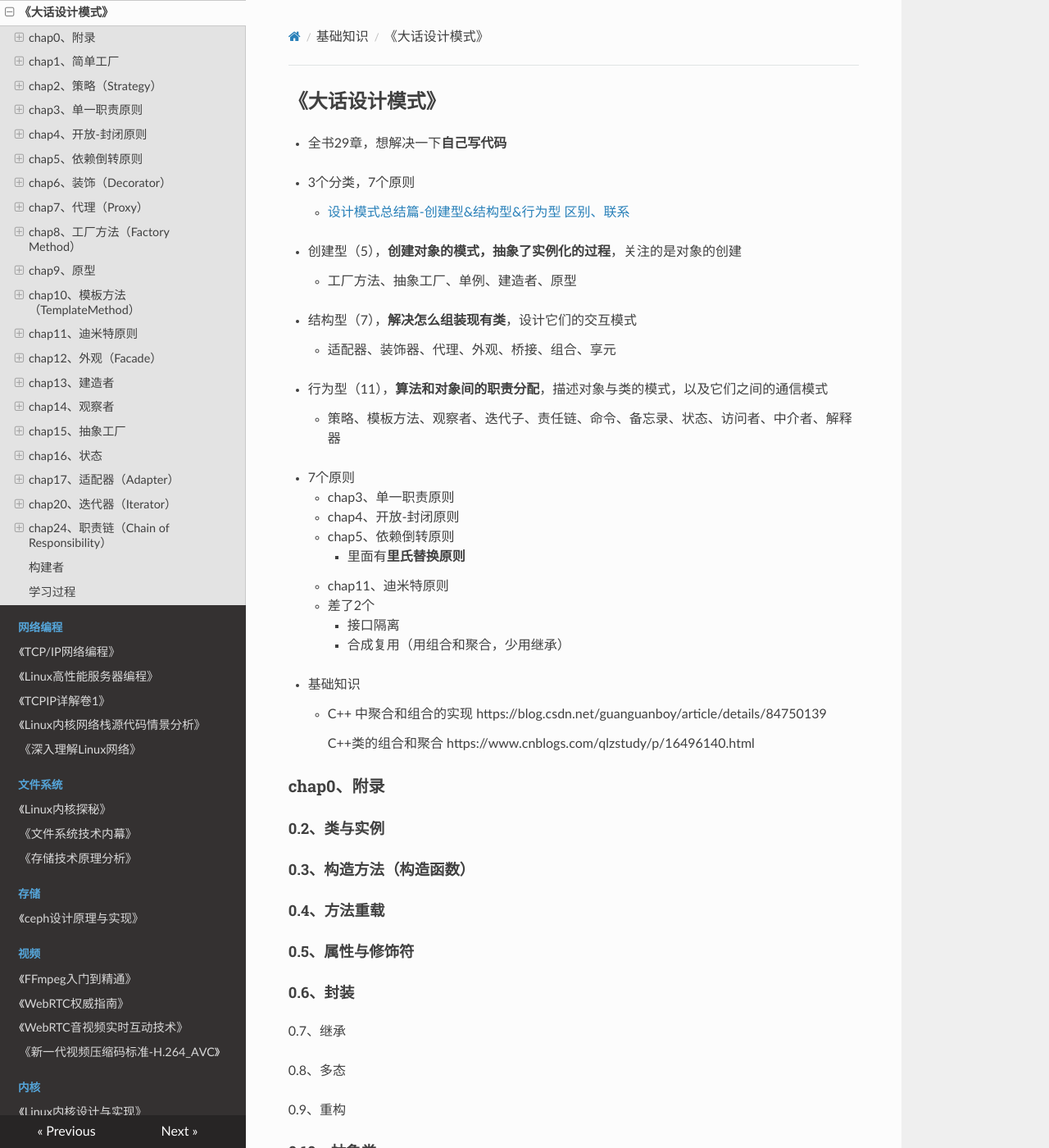
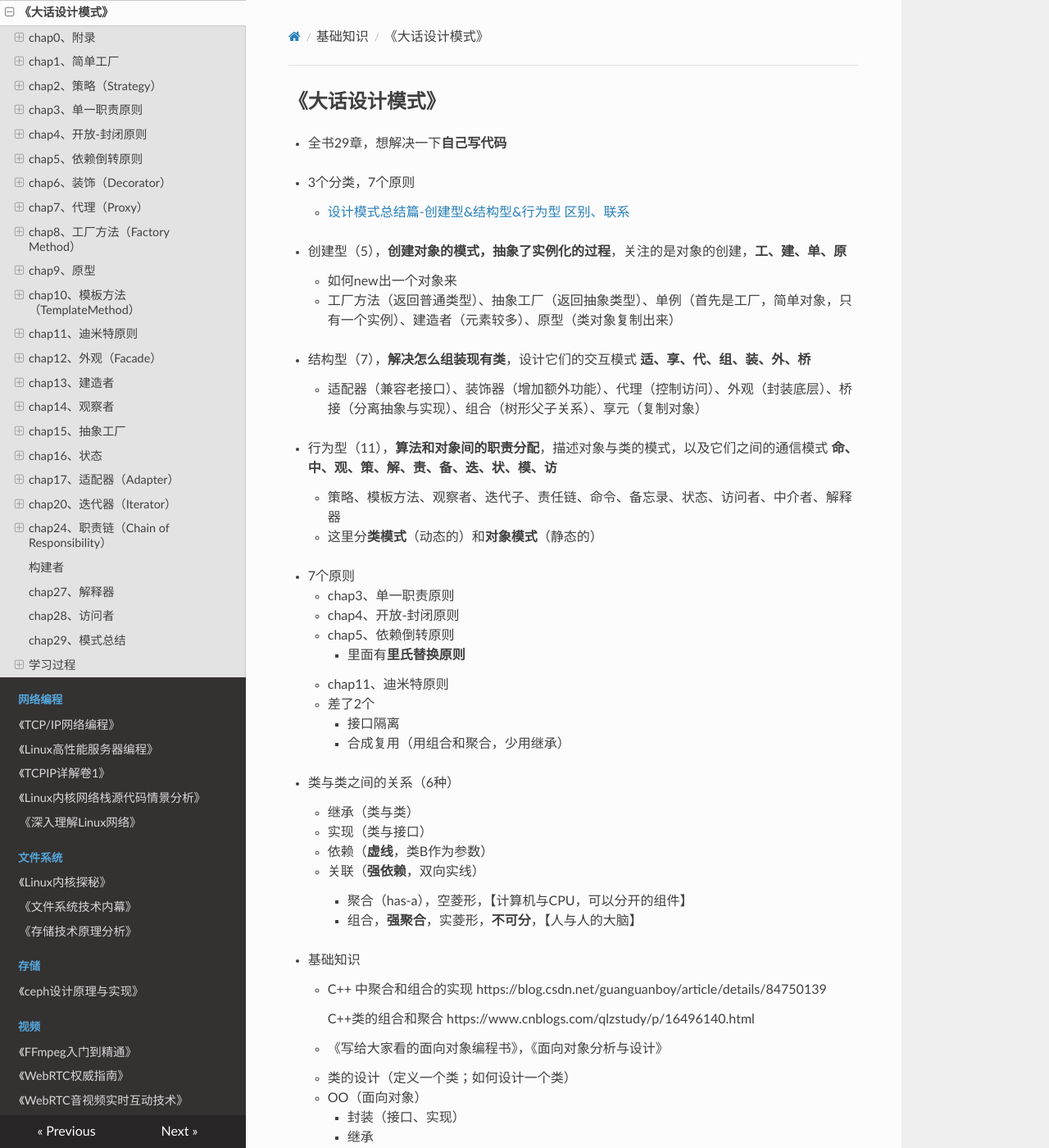
Before and after one commit to wolflion/booknotes, an MkDocs documentation site: the page built from docs/408/大话设计模式.md, in a window 1280 px wide and 1400 px high. Shown: the whole window at 82% size. Built offline with MkDocs 1.6.1, drawn with Linux system fonts in a browser that asks for light colours; nearby versions of some CDN libraries; some of the changed text lies outside the part shown.

Commit message:
Update 大话设计模式.md

```diff
--- a/docs/408/大话设计模式.md
+++ b/docs/408/大话设计模式.md
@@ -6,17 +6,19 @@
 
   + [设计模式总结篇-创建型&结构型&行为型 区别、联系](https://blog.csdn.net/jason_jiahongfei/article/details/104937128)
 
-+ 创建型（5），**创建对象的模式，抽象了实例化的过程**，关注的是对象的创建
++ 创建型（5），**创建对象的模式，抽象了实例化的过程**，关注的是对象的创建，**工、建、单、原**
 
-  + 工厂方法、抽象工厂、单例、建造者、原型
+  + 如何new出一个对象来
+  + 工厂方法（返回普通类型）、抽象工厂（返回抽象类型）、单例（首先是工厂，简单对象，只有一个实例）、建造者（元素较多）、原型（类对象复制出来）
 
-+ 结构型（7），**解决怎么组装现有类**，设计它们的交互模式
++ 结构型（7），**解决怎么组装现有类**，设计它们的交互模式  **适、享、代、组、装、外、桥**
 
-  + 适配器、装饰器、代理、外观、桥接、组合、享元
+  + 适配器（兼容老接口）、装饰器（增加额外功能）、代理（控制访问）、外观（封装底层）、桥接（分离抽象与实现）、组合（树形父子关系）、享元（复制对象）
 
-+ 行为型（11），**算法和对象间的职责分配**，描述对象与类的模式，以及它们之间的通信模式
++ 行为型（11），**算法和对象间的职责分配**，描述对象与类的模式，以及它们之间的通信模式 **命、中、观、策、解、责、备、迭、状、模、访**
 
   + 策略、模板方法、观察者、迭代子、责任链、命令、备忘录、状态、访问者、中介者、解释器
+  + 这里分**类模式**（动态的）和**对象模式**（静态的）
 
 + 7个原则
   + chap3、单一职责原则
@@ -28,11 +30,34 @@
     + 接口隔离
     + 合成复用（用组合和聚合，少用继承）
 
++ 类与类之间的关系（6种）
+
+  + 继承（类与类）
+  + 实现（类与接口）
+  + 依赖（**虚线**，类B作为参数）
+  + 关联（**强依赖**，双向实线）
+    + 聚合（has-a），空菱形，【计算机与CPU，可以分开的组件】
+    + 组合，**强聚合**，实菱形，**不可分**，【人与人的大脑】
+
 + 基础知识
 
   + C++ 中聚合和组合的实现       https://blog.csdn.net/guanguanboy/article/details/84750139
 
     C++类的组合和聚合         https://www.cnblogs.com/qlzstudy/p/16496140.html
+
+  + 《写给大家看的面向对象编程书》，《面向对象分析与设计》
+
+  + 类的设计（定义一个类；如何设计一个类）
+  + OO（面向对象）
+    + 封装（接口、实现）
+    + 继承
+      + is-a，超类、子类、单一继承
+      + has-a，**组合**，（聚合、关联）
+    + 多态
+      + 编译（重载）
+      + 运行（重写）覆盖（override，final）
+      + 隐藏（重定义）子类与父类有同名函数
+      + 实现（抽象类、抽象方法、虚方法、方法重载）
 
 ### chap0、附录
 
@@ -84,25 +109,32 @@
 
 + 让业务逻辑与界面逻辑分开，让它们之间的耦合度下降
 
+#### 1.9、紧耦合 vs. 松耦合
+
 #### 1.10、简单工厂模式
 
 + **用一个单独的类来做这个创造实例的过程**，这就是工厂。
-
 + 到底要实例化谁，将来会不会增加实例化的对象
 + 简单运算工厂类
 + Operation运算类
+  + 有2个对象的get,set方法，用于设置相关的值
   + GetResult()，virtual
 + AddOperation类，继承Operation运算类
-  + GetResult()
+  + GetResult()，**各个子类有不同的实现**
 + MinusOperation类，继承Operation运算类
   + CetResult()
 + 其它运算类，继承继承Operation运算类
 + 简单工厂类
-  + **创建方法**，new一个Operation运算类，根据不同的符号，找对应的子类
+  + **创建方法**，new一个Operation运算类，根据不同的符号，找对应的子类（最好是个static的方法）
+  + 返回一个Operation基类的指针
 + client
   + Operation运算类，一个实例
 
 #### 1.11、UML类图
+
+#### 0
+
++ 相对于策略，不需要context类了，直接用具体工厂做事
 
 ### chap2、策略（Strategy）
 
@@ -124,6 +156,12 @@
 #### 2.7、策略模式解析
 
 + 策略模式，所有这些算法完成的都是相同的工作，只是实现不同，它可以以相同的方式调用所有的算法，减少各种算法类与使用算法类之间的耦合。
+
+#### 0
+
++ 多了一个context类，这里面**传入具体的策略**
++ strategy基类，strategyA子类，strategyB子类
++ clinet，直接调用context类？
 
 ### chap3、单一职责原则
 
@@ -189,6 +227,10 @@
 + 优点：
   + 把类中的装饰功能从类中搬移去除，这样可以简化原有的类，**把类的核心职责和装饰功能区分开**
 
+#### 0
+
++ 多了一个装饰子类？
+
 ### chap7、代理（Proxy）
 
 #### 7.1、为别人做嫁衣！
@@ -228,6 +270,11 @@
 + 安全代理
 
 #### 7.7、秀才让小六代其求婚
+
+#### 0
+
++ client直接调用Proxy类
++ Proxy类和RealSubject类，都继承于Subject类，，那么代理干了啥呢？
 
 ### chap8、工厂方法（Factory Method）
 
@@ -273,6 +320,10 @@
 #### 9.6、简历的深复制实现
 
 #### 9.7、复制简历 vs. 手写求职信
+
+#### 0
+
++ 自己实现了一个clone()方法
 
 ### chap10、模板方法（TemplateMethod）
 
@@ -333,6 +384,11 @@
 
 12.5、何时使用外观模式
 
+#### 0
+
++ A产品有买、卖方法；B产品也有买、卖方法
++ 现在有了Fund基金公司这个一个类，可以重组一下买的方法（这里面可以买A，买B）
+
 ### chap13、建造者
 
 13.1、炒面没放盐
@@ -349,6 +405,10 @@
 
 13.6、建造者模式基本代码
 
+#### 0
+
++ 构建、表示，分离（啥是构建，啥是表示）
+
 ### chap14、观察者
 
 14.1、老板回来？我不知道！
@@ -358,6 +418,13 @@
 #### 14.5、观察者模式（发布/订阅模式）
 
 + Publish/Subscribe：定义了一种**一对多的依赖关系，让多个观察者对象同时监听某一个主题对象**。这样主题对象在状态发生变化时，会通知所有观察者对象，使它们能够自动更新自己
++ Subject类
+  + 加入观察者
+  + 移除观察者
+  + 通知｛调用observer的update方法｝
++ Observer类
+  + concateObserverA类
+  + concreateObserverB类
 
 ### chap15、抽象工厂
 
@@ -397,6 +464,10 @@
 
 #### 17.6、扁鹊的医术
 
+chap18、备忘录
+
+chap19、组合
+
 ### chap20、迭代器（Iterator）
 
 #### 20.1、乘车买票，不管你是谁！
@@ -435,6 +506,12 @@
 + foreach in，*我想到的是STL里的迭代器*
 
 #### 20.5、迭代高手
+
+chap21、单例
+
+chap22、桥接
+
+chap23、命令
 
 ### chap24、职责链（Chain of Responsibility）
 
@@ -483,9 +560,29 @@
 
 ### 构建者
 
+chap25、中介者
+
+chap26、享元
+
+### chap27、解释器
+
+### chap28、访问者
+
+### chap29、模式总结
+
 ### 学习过程
 
 + 0531，看了2章，建造者模式builder（13）、观察者模式observer（14）
-+ 0601，看了3章，抽象工厂模式（15），状态模式（16），适配器模式（17），*抽象工厂模式，没太看懂*
++ 0601，看了3章，抽象工厂模式（15），状态模式（16），适配器模式（17），*抽象工厂模式，没太看懂*，0605看了chap01、02的2章
 + 0710，看了3章，适配器（17，*之前看过了*），迭代器（20），职责链（24）
 + 202303月，大概看一下，全书的前15章左右，*感觉还是忘光了*
++ 20230717，**感觉核心还是有意识的多琢磨，多问，多去想**
+
+#### ref
+
++ design-pattern.readthedocs.io，《图说设计模式》，
++ 如何去记各种设计模式？【一分钟让你记下23种测试模式】
++ 《图解设计模式》
++ liaoxuefeng的设计模式，不过是java的
++ refactoringguru.cn
++ cnblogs.com/weihanli/p/struct-pattersn.hmtl，github就是weihanli
```
